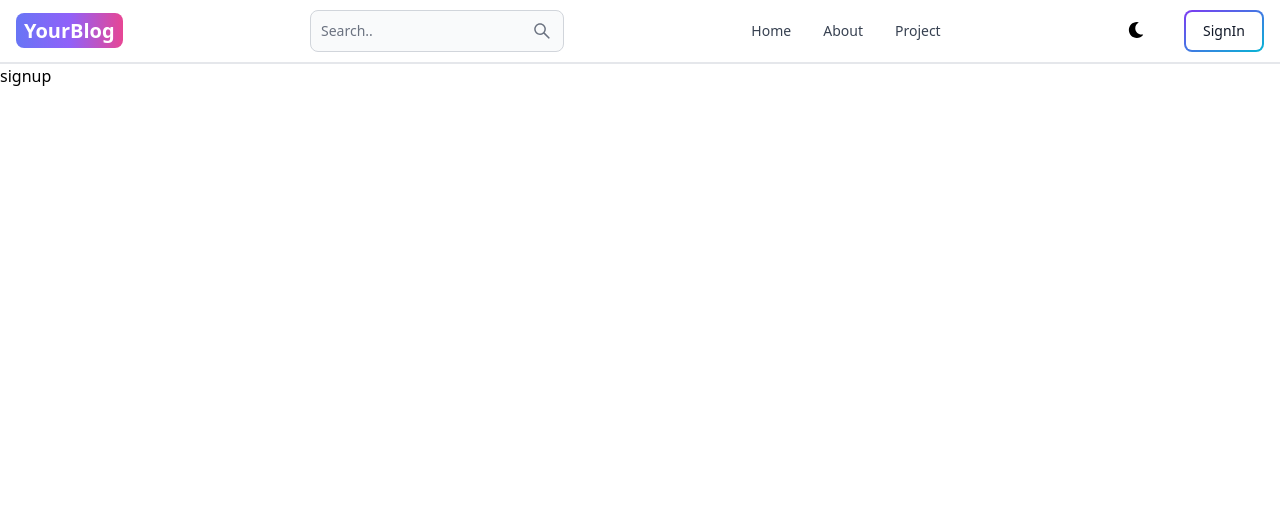
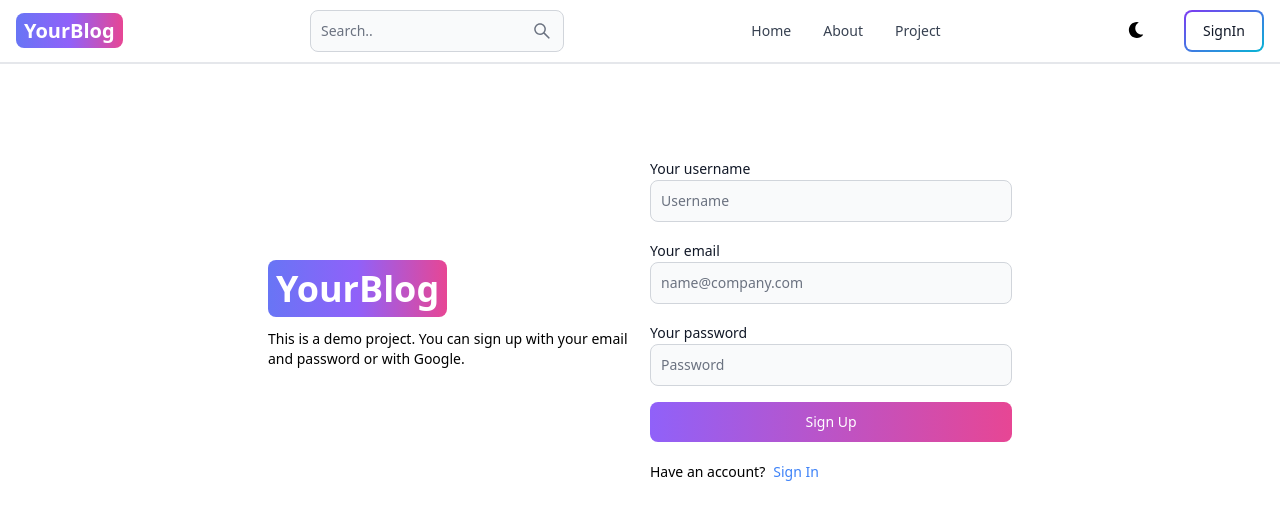
Before and after one commit to ankhu1610/mern-blog, a React (Vite) app in the folder client/: page /sign-up in a window 1280 px wide. Shown: the top 520 px of the page. Built offline with nearby package versions, Linux system fonts and the light colour scheme.

Commit message:
create sign up page ui

```diff
--- a/client/src/pages/SignUp.jsx
+++ b/client/src/pages/SignUp.jsx
@@ -1,11 +1,51 @@
+import { Button, Label, TextInput } from 'flowbite-react';
+import { Link } from 'react-router-dom';
 
+export default function SignUp() {
+    return (
+        <div className='min-h-screen mt-20'>
+      <div className='flex p-3 max-w-3xl mx-auto flex-col md:flex-row md:items-center gap-5'>
+        {/* left */}
+        <div className='flex-1'>
+          <Link to='/' className='font-bold dark:text-white text-4xl'>
+            <span className='px-2 py-1 bg-gradient-to-r from-indigo-500 via-purple-500 to-pink-500 rounded-lg text-white'>
+              YourBlog
+            </span>
 
-const SignUp = () => {
-    return (
-        <div>
-            signup
+          </Link>
+          <p className='text-sm mt-5'>
+            This is a demo project. You can sign up with your email and password
+            or with Google.
+          </p>
         </div>
-    );
-};
+        {/* right */}
 
-export default SignUp;
+        <div className='flex-1'>
+          <form className='flex flex-col gap-4'>
+            <div>
+              <Label value='Your username' />
+              <TextInput type='text' placeholder='Username' id='username' />
+            </div>
+            <div>
+              <Label value='Your email' />
+              <TextInput type='text' placeholder='name@company.com' id='email' />
+            </div>
+            <div>
+              <Label value='Your password' />
+              <TextInput type='text' placeholder='Password' id='password' />
+            </div>
+            <Button gradientDuoTone='purpleToPink' type='submit'>
+              Sign Up
+            </Button>
+          </form>
+          <div className="flex gap-2 text-sm mt-5">
+            <span>Have an account?</span>
+            <Link to='/sign-in' className='text-blue-500'>
+              Sign In
+            </Link>
+          </div>
+        </div>
+      </div>
+    </div>
+  );
+}
```
